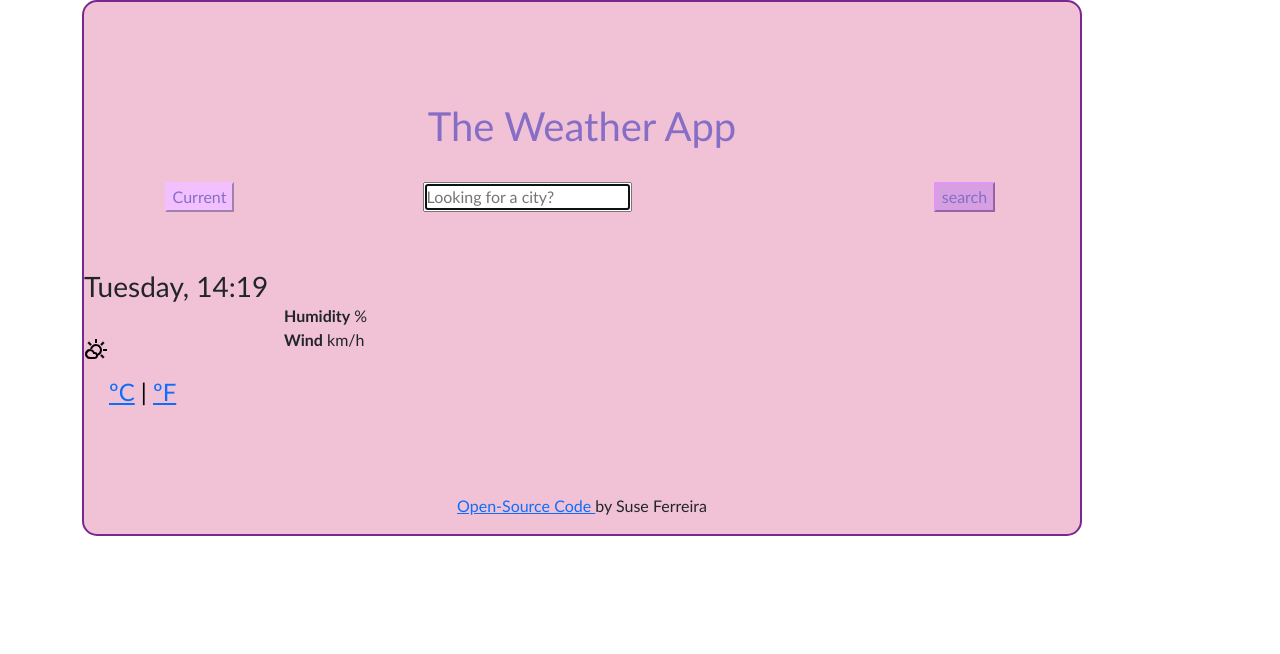
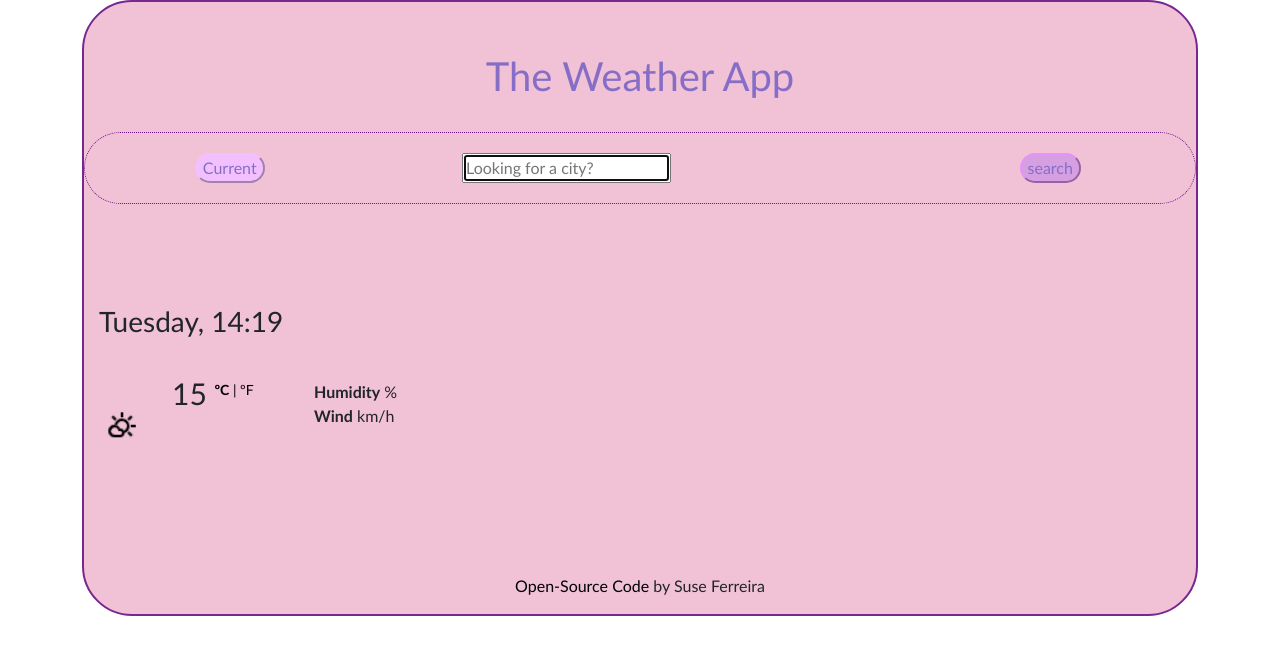
Before and after one commit to sushitsuki/susie-weather-app, a website built with Parcel: page index.html in a window 1280 px wide. Built offline with nearby package versions, Linux system fonts and the light colour scheme; no server answers; a web font is replaced by a local one.

Commit message:
updated hmtl+css+js
html: rearranged classes and ul's;
css: added decorative elements; elements repositioned; altered presentation on clickable elements;
js: added units conversion functions

```diff
--- a/index.html
+++ b/index.html
@@ -26,6 +26,7 @@
     </h1>
     <br>
     <form id="search-form">
+      <div class="search-form">
       <div class="row">
        <div class="col">
           <button
@@ -50,6 +51,8 @@
             type="submit"
             value="search"/>
       </div>
+      </div>
+      </div>
     </form>
         <br>
         <h2 id="current-city">
@@ -62,16 +65,22 @@
         <p class="hour" id="hour">
         </p>
         <br>
-        <div class="card1">
+     <div class="row">
+     <div class="col-6">
      <img src="media/partly-cloud.png"
-            class="card-img-top1"
+          class="icon"
           alt="Today's Weather">
-            <div class="card-body">
-              <p class="card-text">
-                <h4 <span id="temperature"></span>
-                      <a href="#" id="celsius-link">ºC</a> |
-                      <a href="#" id="fahrenheit-link">ºF</a>
-                </h4>
+        <div class="temperature">
+        <span id="temperature">15</span>
+        <span class="units">
+        <a href="#" id="celsius-link" class="active">ºC</a> |
+        <a href="#" id="fahrenheit-link" class="">ºF</a>
+      </span>
+        </div>
+     </div>
+     </div>
+        <br>
+     <div class="col-6">
       <div class="weather-condition">
         <ul>
           <li>
@@ -83,12 +92,8 @@
             <span id="wind"></span>km/h
           </li>
         </ul>
-              </p>
       </div>
      </div>
-        </div>
-        <br>
-        <br>
    <footer>
       <p>
         <center>
--- a/src/index.js
+++ b/src/index.js
@@ -18,11 +18,20 @@ function formatDate(date) {
 }
 
 function displayWeather(response) {
-  document.querySelector("#current-city").innerHTML = response.data.name;
-  document.querySelector("#temperature").innerHTML = Math.round(response.data.main.temp);
-  document.querySelector("#humidity").innerHTML = Math.round(response.data.main.humidity);
-  document.querySelector("#wind").innerHTML = Math.round(response.data.wind.speed);
+  let cityElement = document.querySelector("#current-city");
+  let temperatureElement = document.querySelector("#temperature");
+  let humidityElement = document.querySelector("#humitidy");
+  let windElement = document.querySelector ("#wind");
+
+  celsiusTemperature = response.data.main.temp;
+
+  cityElement.innerHTML = response.data.name;
+  temperatureElement.innerHTML = Math.round(response.data.main.temp);
+  humidityElement.innerHTML = Math.round(response.data.main.humidity);
+  windElement.innerHTML = Math.round(response.data.wind.speed * 3.6);
+  dateElement.innerHTML = formatDate(response.data.dt *1000);
 }
+
 function searchCity(city) {
   let apiKey = "c819171fe0abdc14039af4ef5dda283b";
   let apiUrl = `https://api.openweathermap.org/data/2.5/weather?q=${city}&appid=${apiKey}&units=metrics`;
@@ -49,6 +58,19 @@ let dateElement = document.querySelector("#date");
 let currentTime = new Date();
 dateElement.innerHTML = formatDate(currentTime);
 
+
+let currentButton = document.querySelector("#current-button");
+currentButton.addEventListener("click", getCurrentLocation);
+
+
+function displayCelsiusTemperature(event) {
+  event.preventDefault();
+  celsiusLink.classList.remove("active");
+  fahrenheitLink.classList.remove("active");
+  let temperatureElement = document.querySelector("#temperature");
+  temperatureElement.innerHTML = Math.roud(celsiusTemperature);
+}
+
 function displayFahrenheitTemperature(event){
   event.preventDefault();
   celsiusLink.classList.remove("active");
@@ -57,26 +79,17 @@ function displayFahrenheitTemperature(event){
   let fahrenheitTemperature = (celsiusTemperature * 9) /5 + 32;
   temperatureElement.innerHTML = Math.round(fahrenheitTemperature);
 }
-function displayCelsiusTemperature(event) {
-  event.preventDefault();
-  celsiusLink.classList.remove("active");
-  fahrenheitLink.classList.remove("active");
-  let temperatureElement = document.querySelector("#temperature");
-  temperatureElement.innerHTML = Math.roud(celsiusTemperature);
-}
 
 let celsiusTemperature = null;
 
 let searchForm = document.querySelector("#search-form");
 searchForm.addEventListener("submit", handleSubmit);
 
-let currentButton = document.querySelector("#current-button");
-currentButton.addEventListener("click", getCurrentLocation);
-
-let fahrenheitLink = document.querySelector("#fahrenheit-link");
-fahrenheitLink.addEventListener("submit", displayFahrenheitTemperature);
-
 let celsiusLink = document.querySelector("#celsius-link");
 celsiusLink.addEventListener("click", displayCelsiusTemperature);
 
+let fahrenheitLink = document.querySelector("#fahrenheit-link");
+fahrenheitLink.addEventListener("click", displayFahrenheitTemperature);
+
+
 searchCity("Lisbon");
--- a/src/styles.css
+++ b/src/styles.css
@@ -5,22 +5,22 @@ body {
 
 h1 {
   color: #866ec7;
-  padding-top: 100px;
+  padding-top: 50px;
 }
 
 h2 {
-position: relative;
-right: 250px;
-left: 20px;
-color: #bc99c5;
-padding-top: 35px;
-padding-bottom: 15px;
+  max-width: 200px;
+  position: relative;
+  right: 250px;
+  left: 25px;
+  color: #bc99c5;
+  padding-top: 30px;
+  padding-bottom: 15px;
 }
 
-h4{
-  color: black;
+h3 {
   position: relative;
-  left: 25px;
+  left: 15px;
 }
 
 ul {
@@ -34,13 +34,28 @@ li {
   margin: 0;
 }
 
+a {
+  text-decoration: none;
+  color: black;
+}
+
+a:hover{
+  color: #782791;
+}
+
 .weather-page {
-  max-width: 1000px;
+  max-width: 1500px;
   margin: 30 auto;
   padding: 20;
   border:2px solid #782791 ;
-  border-radius: 15px;
+  border-radius: 50px;
   background-color: #f1c2d6;
+}
+
+.search-form {
+  border: 1px dotted #660b82;
+  border-radius: 50px;
+  padding: 20px;
 }
 
 .col-6 {
@@ -60,6 +75,7 @@ justify-content: center;
   background-color: #f2c0ff;
   border-color: #f2c0ff;
   color: #866ec7;
+  border-radius: 20px;
 }
 
 .input-group {
@@ -73,10 +89,42 @@ justify-content: center;
   background-color: #d59fe2;
   border-color: #e494f8;
   color: #866ec7;
+  border-radius: 20px;
+}
+
+.icon{
+  position: relative;
+  left: 35px;
+  width: 30px;
+}
+
+.temperature {
+  font-size: 30px;
+  position: relative;
+  left: 100px;
+  bottom: 70px;
+}
+
+.temperature .units {
+  font-size: 14px;
+  color: black;
+  text-decoration: none;
+  position: relative;
+  top: -10px;
+}
+
+.temperature .active {
+  color: black;
+  font-weight: bold;
+  cursor: default;
+}
+
+.temperature .active:hover{
+  text-decoration: none;
 }
 
 .weather-condition{
   position: relative;
-  left: 200px;
-  bottom: 110px;
+  left: 230px;
+  bottom: 130px;
 }
```
Lines whose indentation alone changed are shown as unchanged.
